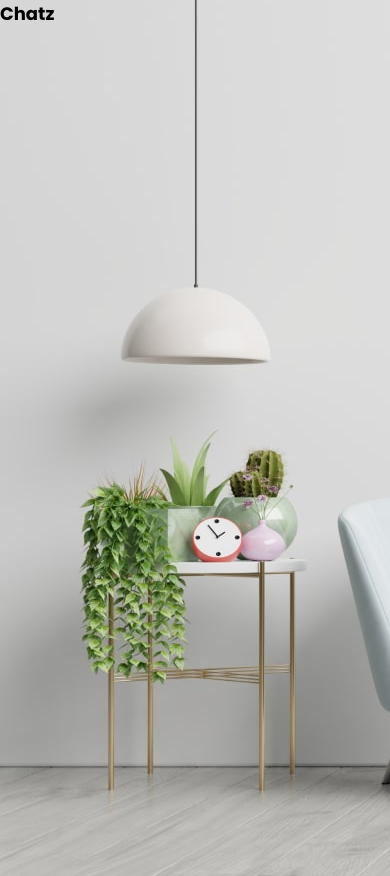
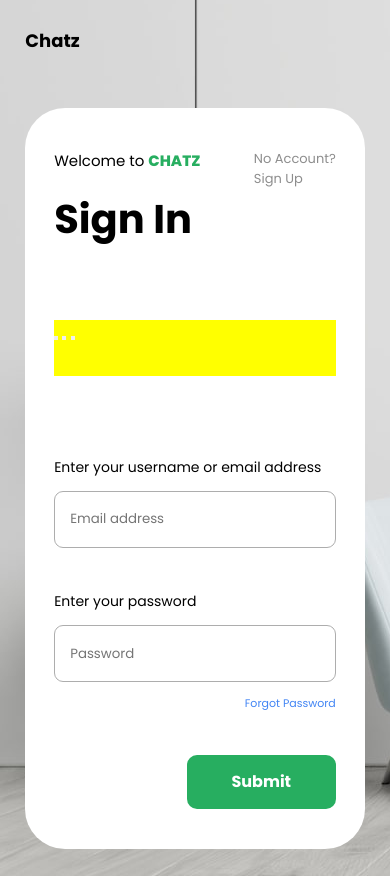
Before and after one commit to hmunish/chatz, a plain HTML site: page public/registration.html in a window 390 px wide. Drawn offline with Linux system fonts and the light colour scheme.

Commit message:
Add sign-in form markup with styles for mobile version

```diff
--- a/public/registration.html
+++ b/public/registration.html
@@ -16,7 +16,48 @@
   <body>
     <main>
       <a href="registration.html" class="logo">Chatz</a>
-      <section class="registration"></section>
+      <section class="registration">
+        <div class="title-wrapper">
+          <div class="wrapper">
+            <p>Welcome to <span class="highlight">Chatz</span></p>
+            <button id="form-switch" type="button">
+              No Account?<br />Sign Up
+            </button>
+          </div>
+          <h1 class="title">Sign In</h1>
+        </div>
+        <div class="api-signup-wrapper">
+          <button></button>
+          <button></button>
+          <button></button>
+        </div>
+        <div class="registration-form-wrapper">
+          <form id="registration-form">
+            <div class="form-sections">
+              <label for="email">Enter your username or email address</label>
+              <input
+                type="email"
+                name="email"
+                id="email"
+                placeholder="Email address"
+              />
+            </div>
+            <div class="form-sections">
+              <label for="password">Enter your password</label>
+              <input
+                type="password"
+                name="password"
+                id="password"
+                placeholder="Password"
+              />
+              <button id="forgot-password" type="button">
+                Forgot Password
+              </button>
+            </div>
+            <input type="submit" class="submit" />
+          </form>
+        </div>
+      </section>
     </main>
   </body>
 </html>
--- a/public/styles/style.css
+++ b/public/styles/style.css
@@ -3,6 +3,8 @@
   --green-color: #27ae60;
   --black-color: #000000;
   --white-color: #ffffff;
+  --text-light-color: #8d8d8d;
+  --link-text-color: #4285f4;
 }
 
 * {
@@ -22,18 +24,138 @@ main {
   min-height: 876px;
   margin: auto;
   background: var(--white-color) url(../assets/home-bg-min.jpg) no-repeat left;
+  display: flex;
+  flex-direction: column;
+  align-items: center;
+  justify-content: space-around;
 }
 
 /* Logo starts here */
 
 .logo {
+  width: 87%;
   font-weight: 700;
   font-size: 18px;
   text-decoration: none;
+  text-align: left;
   color: var(--black-color);
 }
 /* Logo ends here */
 
+/* Registration section starts */
+
+section.registration {
+  width: 87%;
+  min-height: 741px;
+  background-color: var(--white-color);
+  border-radius: 40px;
+  display: flex;
+  flex-direction: column;
+  align-items: center;
+  justify-content: space-around;
+}
+
+section.registration > .title-wrapper {
+  width: 83%;
+  height: 90px;
+  display: flex;
+  flex-direction: column;
+  justify-content: space-between;
+}
+
+.title-wrapper > .wrapper {
+  width: 100%;
+  height: 43px;
+  display: flex;
+  justify-content: space-between;
+}
+
+.title-wrapper > .wrapper > p {
+  font-size: 15px;
+}
+
+#form-switch {
+  background: none;
+  border: none;
+  text-align: left;
+  color: var(--text-light-color);
+  font-size: 13px;
+}
+
+.highlight {
+  text-transform: uppercase;
+  color: var(--green-color);
+  font-weight: 800;
+}
+
+.title {
+  font-size: 40px;
+}
+
+.api-signup-wrapper {
+  width: 83%;
+  height: 56px;
+  background-color: yellow;
+}
+
+.registration-form-wrapper {
+  width: 83%;
+  min-height: 352px;
+  /* background-color: #27ae60; */
+}
+
+#registration-form {
+  width: 100%;
+  min-height: 352px;
+  display: flex;
+  flex-direction: column;
+  justify-content: space-between;
+  align-items: flex-end;
+  gap: 38px;
+}
+
+.form-sections {
+  width: 100%;
+  min-height: 92px;
+  display: flex;
+  flex-direction: column;
+  align-items: flex-end;
+  gap: 13px;
+}
+
+label {
+  font-size: 14px;
+  width: 100%;
+  text-align: left;
+}
+
+.form-sections > input {
+  width: 100%;
+  height: 57px;
+  padding: 0 15px;
+  border: 1px solid #adadad;
+  border-radius: 9px;
+}
+
+#forgot-password {
+  background: none;
+  border: none;
+  color: var(--link-text-color);
+  font-size: 11px;
+}
+
+.submit {
+  width: 149px;
+  height: 54px;
+  border-radius: 10px;
+  border: none;
+  background-color: var(--green-color);
+  color: var(--white-color);
+  font-weight: 700;
+  font-size: 16px;
+}
+/* Registration section ends */
+
 /* Main section ends  */
 
 /* Mobile styles ends */
```
